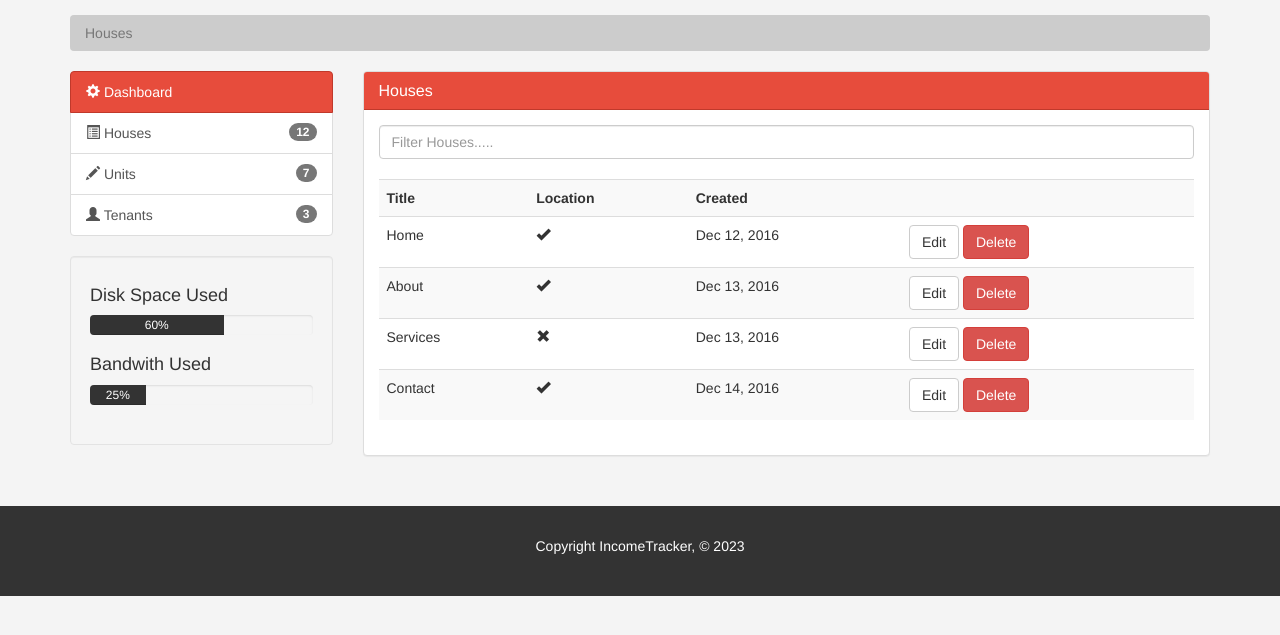
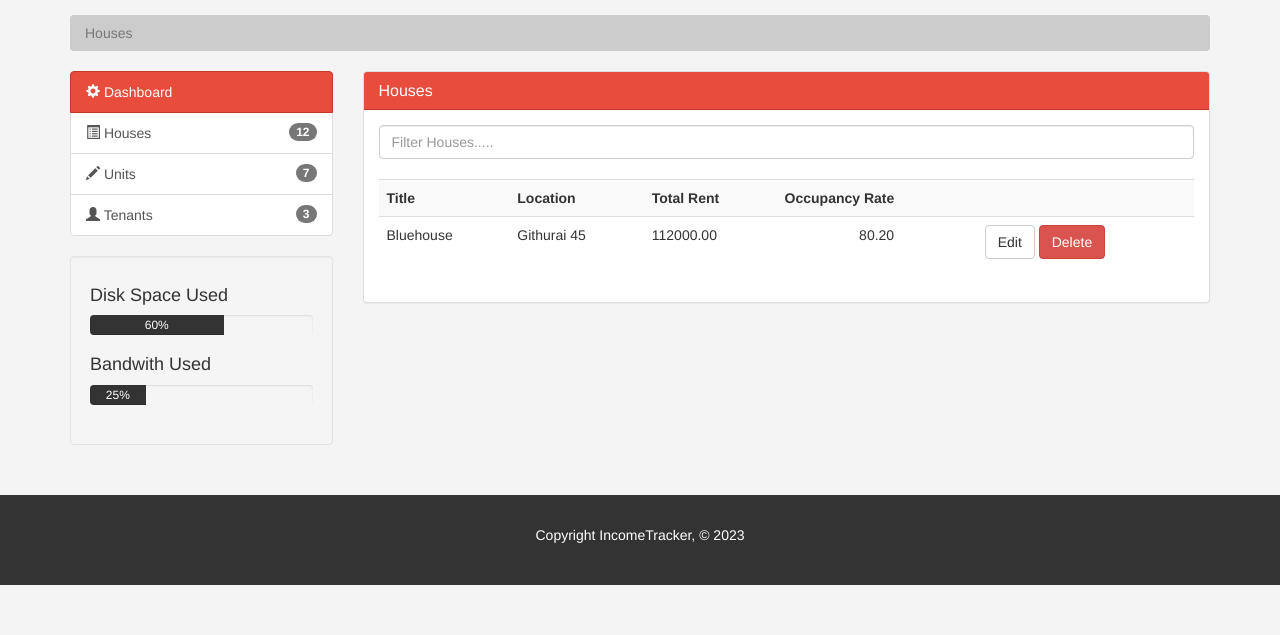
Before and after one commit to SylviaRatemo/incometrack, a Flask app: page /houses in a window 1280 px wide. Shown: the part 118-753 px from the top of the page. Run offline with Flask 3, Linux system fonts and the light colour scheme; the visitor is signed in with stand-in values (Sample User, id 1); data comes from the database, SQL or seed files in the repository; parts of the project's set-up code (start-up, migrations or seed data) failed here and were passed over; some libraries are stand-ins or nearby versions.

Commit message:
List houses

```diff
--- a/app/__init__.py
+++ b/app/__init__.py
@@ -2,6 +2,7 @@
 from app.extensions import db
 from config import Config
 from flask_sqlalchemy import SQLAlchemy
+from sqlalchemy.exc import ProgrammingError
 import secrets
 
 def create_app(config_class=Config):
@@ -10,6 +11,16 @@
     app.config.from_object(config_class)
 
     db.init_app(app)
+
+    with app.app_context():
+        try:
+            db.create_all()
+        except ProgrammingError as e:
+            if "Table 'houses' already exists" in str(e):
+                print("Table 'houses' already exists. Continuing...")
+            else:
+                # Handle other programming errors
+                print("Error creating database tables:", str(e))
 
     from app.main import bp as main_bp
     app.register_blueprint(main_bp)
@@ -29,5 +40,6 @@
     return app
 
 if __name__ == '__main__':
+    print("main works")
     app = create_app()
-    app.run(debug=True)
+    app.run()
--- a/app/houses/routes.py
+++ b/app/houses/routes.py
@@ -1,13 +1,9 @@
 from app.houses import bp
 from flask import render_template, redirect, url_for
 from app.decorators import login_required
-from app.models.houses import listHouses
+from app.models.houses import Houses
 
 @bp.route('/houses')
 @login_required
 def houses():
-    return render_template('houses.html')
-
-@bp.route('/houses')
-def listHouses():
-    return
+    return render_template('houses.html', houses=Houses.query.all())
--- a/app/templates/houses.html
+++ b/app/templates/houses.html
@@ -115,33 +115,21 @@
                       <tr>
                         <th>Title</th>
                         <th>Location</th>
-                        <th>Created</th>
+                        <th>Total Rent</th>
+                        <th>Occupancy Rate</th>
                         <th></th>
                       </tr>
-                      <tr>
-                        <td>Home</td>
-                        <td><span class="glyphicon glyphicon-ok" aria-hidden="true"></span></td>
-                        <td>Dec 12, 2016</td>
-                        <td><a class="btn btn-default" href="edit.html">Edit</a> <a class="btn btn-danger" href="#">Delete</a></td>
-                      </tr>
-                      <tr>
-                        <td>About</td>
-                        <td><span class="glyphicon glyphicon-ok" aria-hidden="true"></span></td>
-                        <td>Dec 13, 2016</td>
-                        <td><a class="btn btn-default" href="edit.html">Edit</a> <a class="btn btn-danger" href="#">Delete</a></td>
-                      </tr>
-                      <tr>
-                        <td>Services</td>
-                        <td><span class="glyphicon glyphicon-remove" aria-hidden="true"></span></td>
-                        <td>Dec 13, 2016</td>
-                        <td><a class="btn btn-default" href="edit.html">Edit</a> <a class="btn btn-danger" href="#">Delete</a></td>
-                      </tr>
-                      <tr>
-                        <td>Contact</td>
-                        <td><span class="glyphicon glyphicon-ok" aria-hidden="true"></span></td>
-                        <td>Dec 14, 2016</td>
-                        <td><a class="btn btn-default" href="edit.html">Edit</a> <a class="btn btn-danger" href="#">Delete</a></td>
-                      </tr>
+                      {% block content%}
+                        {% for house in houses %}
+                        <tr>
+                          <td>{{ house.name }}</td>
+                          <td>{{ house.location}}</td>
+                          <td>{{ house.totalRent }}</td>
+                          <td style="text-align: center;">{{ house.occupancyRate }}</td>
+                          <td><a class="btn btn-default" href="edit.html">Edit</a> <a class="btn btn-danger" href="#">Delete</a></td>
+                        </tr>
+                        {% endfor %}
+                      {% endblock %}
                     </table>
               </div>
             </div>
--- a/setup_mysql.sql
+++ b/setup_mysql.sql
@@ -20,6 +20,9 @@
     occupancyRate DECIMAL(5, 2) DEFAULT NULL,
     totalRent DECIMAL(10, 2) NOT NULL
 );
+
+INSERT INTO houses (name, location, unitCount, occupancyRate, totalRent)
+VALUES ('Bluehouse', 'Githurai 45', 35, 80.2, 112000);
 
 CREATE TABLE units(
     unitId VARCHAR(30),
```
Also changed, not shown: app/models/houses.py (+7 -18 lines).
